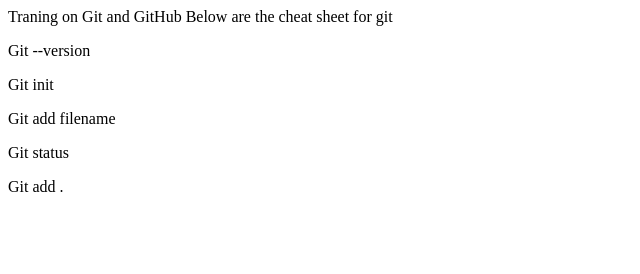
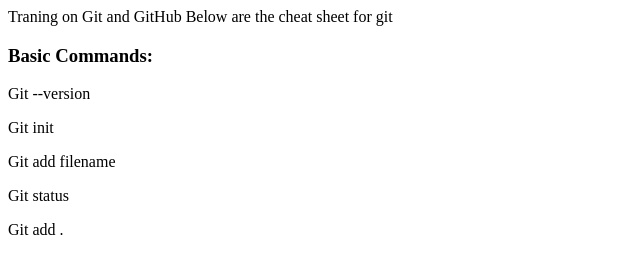
Before and after one commit to pdeepak6209/Github-client, a plain HTML site: page index.html in a window 1280 px wide. Shown: the whole page, without its empty margins (0-640 px from the left). Drawn offline with Linux system fonts and the light colour scheme.

Commit message:
Updated the index.html version 3

```diff
--- a/index.html
+++ b/index.html
@@ -10,6 +10,7 @@
 	</head>
 	<body>
 		Below are the cheat sheet for git
+		<p> <h3> Basic Commands: </h3> </p>
 		<p> Git --version </p>
 		<p> Git init </p>
 		<p> Git add filename </p>
```
